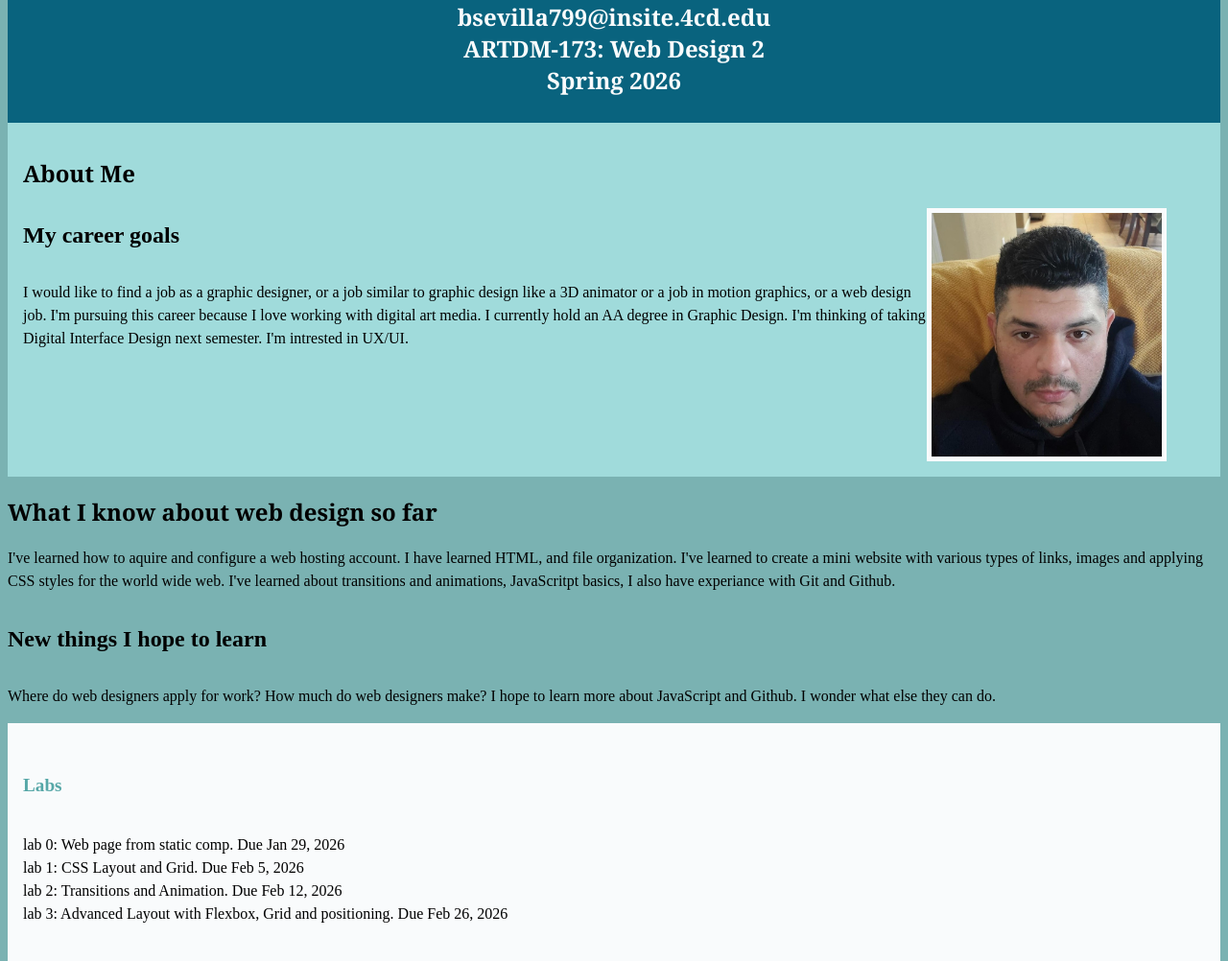
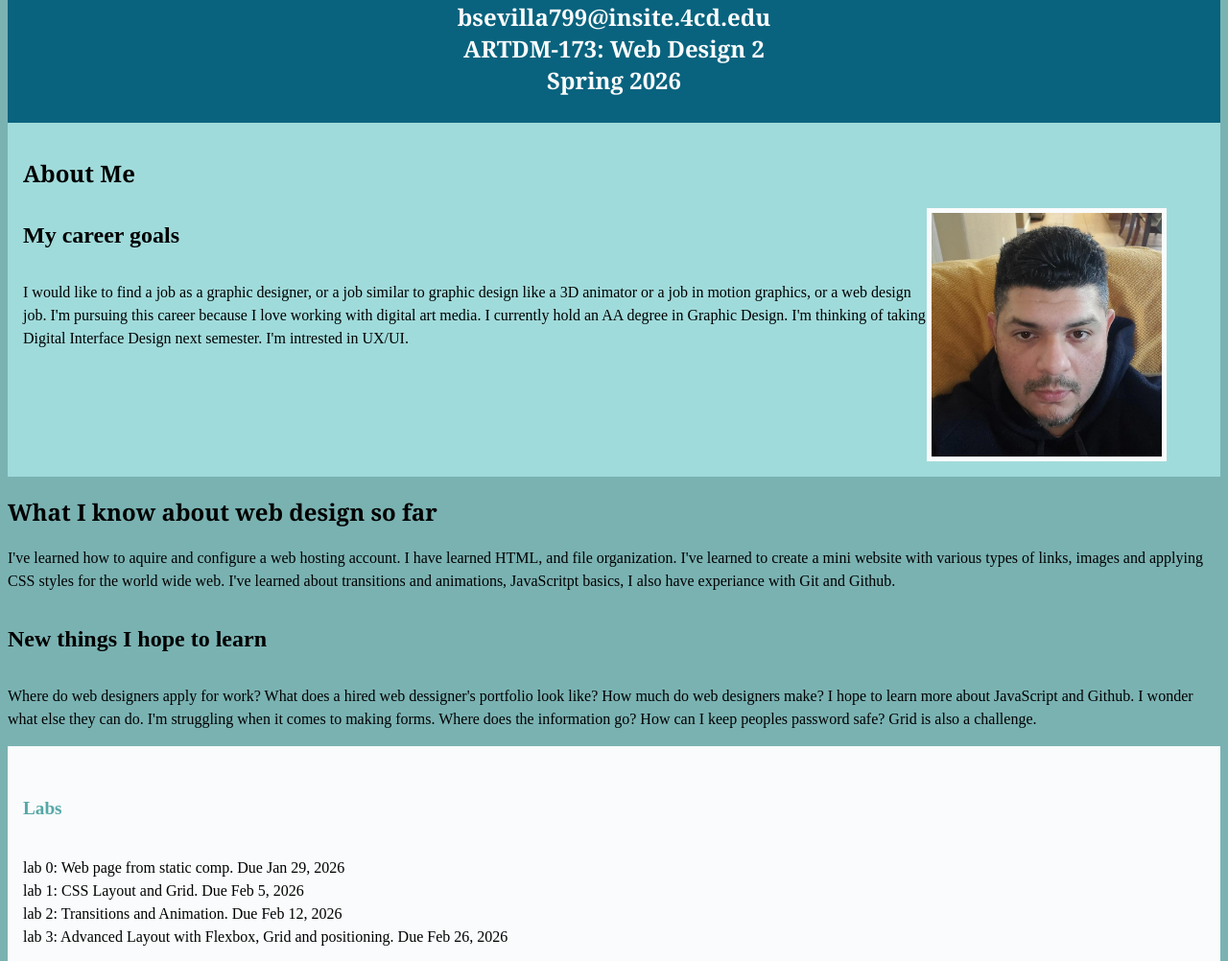
Before and after one commit to bryan174-web/homework2, a plain HTML site: page index.html in a window 1280 px wide. Shown: the part 95-1097 px from the top of the page at 96% size. Drawn offline with Linux system fonts and the light colour scheme.

Commit message:
update. new things I hope to learn

```diff
--- a/index.html
+++ b/index.html
@@ -40,9 +40,12 @@ Date: 2/13/2026
         JavaScritpt basics, I also have experiance with Git and Github.
     </p>
         <h3>New things I hope to learn</h3>
-<p>  Where do web designers apply for work?
+<p>  Where do web designers apply for work?  What does a hired web dessigner's portfolio
+    look like?
       How much do web designers make?
-  I hope to learn more about JavaScript and Github. I wonder what else they can do.
+  I hope to learn more about JavaScript and Github. I wonder what else they can do.  I'm
+  struggling when it comes to making forms.  Where does the information go? How can I keep
+  peoples password safe?  Grid is also a challenge.
 </p>
 <section>
 <h4>Labs</h4>
```
